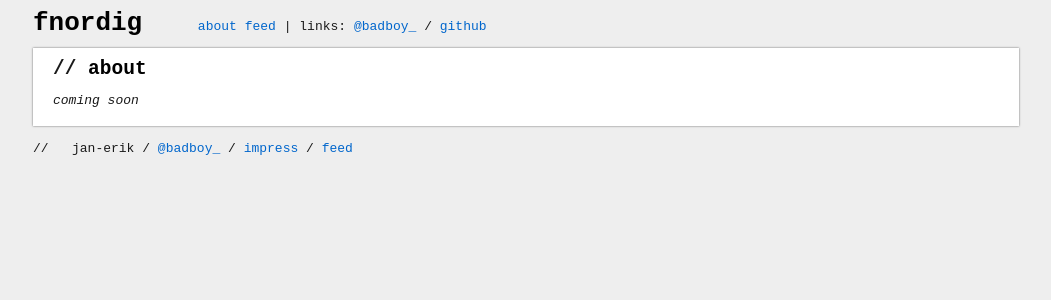
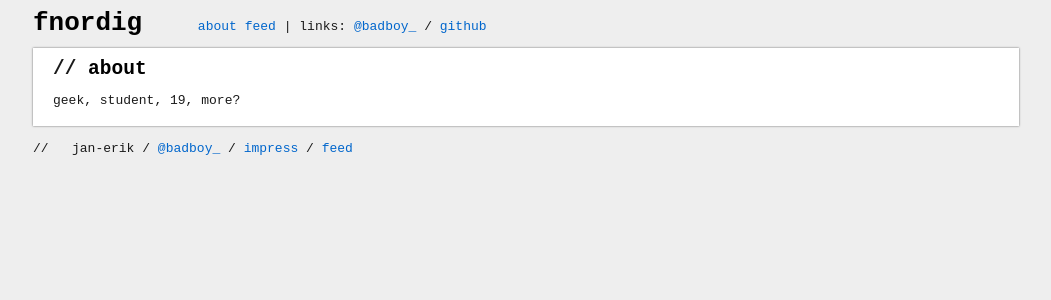
Before and after one commit to badboy/fnordig.de, a Jekyll site: the page built from about.markdown, in a window 1280 px wide. Shown: the top 300 px of the page, without its empty margins (114-1165 px from the left). Built offline with Jekyll 4.4.1, drawn with Linux system fonts in a browser that asks for light colours; Markdown is read by kramdown in place of the engine named in the settings.

Commit message:
this is more of a test to see if the post-receive works as expected

```diff
--- a/about.markdown
+++ b/about.markdown
@@ -3,4 +3,4 @@ layout: post
 title: about
 ---
 
-_coming soon_
+geek, student, 19, more?
```
